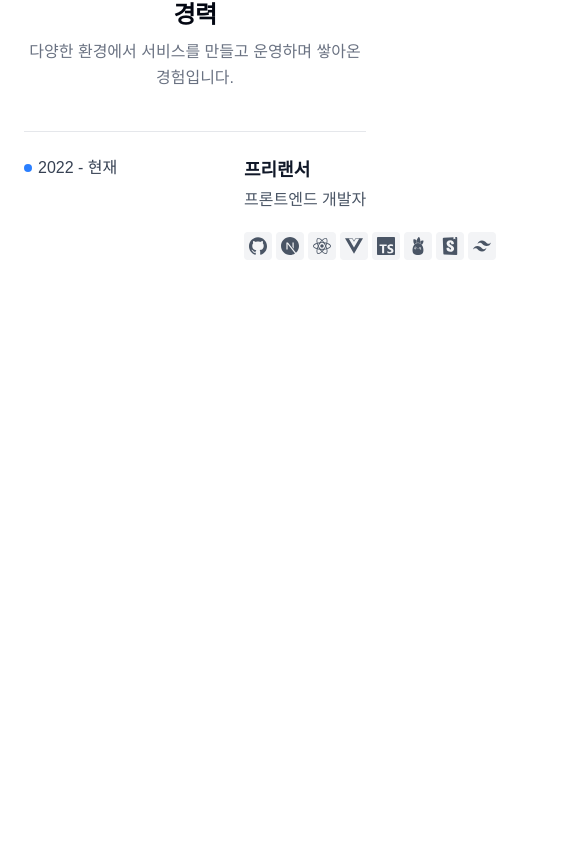
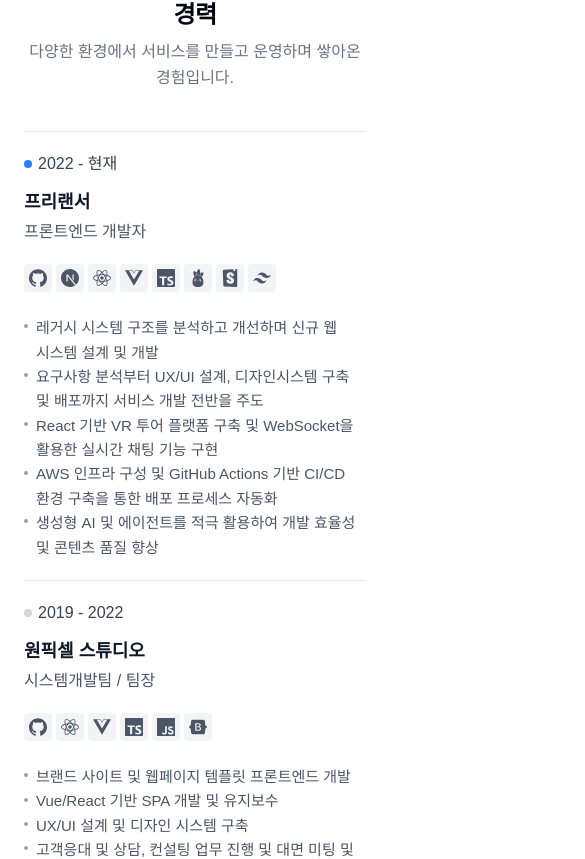
Before and after one commit to sootopia/frontend-soohyun, a Next.js app: page / in a window 390 px wide. Shown: the part 3712-4571 px from the top of the page, 585 px wide, since content can reach past the window. Built offline with nearby package versions, Linux system fonts and the light colour scheme; a web font is replaced by a local one.

Commit message:
feat: 경력 섹션 모바일 대응

```diff
--- a/src/components/sections/Experience.tsx
+++ b/src/components/sections/Experience.tsx
@@ -17,13 +17,13 @@ export function Experience() {
           <div className="flex flex-col max-w-7xl mx-auto border-t border-gray-200">
             {EXPERIENCES.map((item, index) => (
               <Reveal key={item.company} delay={index * 0.08}>
-                <article className="flex py-6 border-b border-gray-200 items-start">
-                  <div className="flex items-center gap-1.5 w-30 shrink-0">
+                <article className="flex flex-col lg:flex-row py-5 md:py-6 border-b border-gray-200 items-stretch lg:items-start">
+                  <div className="flex items-center gap-1.5 lg:w-30 shrink-0">
                     <span className={cn('size-2 rounded-full', item.current ? 'bg-blue-500' : 'bg-gray-300')}></span>
                     <span className="text-base text-gray-700">{item.period}</span>
                   </div>
 
-                  <div className="w-65 shrink-0 ml-25">
+                  <div className="lg:w-65 shrink-0 mt-3 md:mt-4 lg:mt-0 lg:ml-25">
                     <h4 className="text-lg text-gray-900 font-semibold">{item.company}</h4>
                     <p className="text-base text-gray-600 mt-1">{item.role}</p>
                     <ul className="flex flex-wrap mt-5 gap-1">
@@ -35,8 +35,8 @@ export function Experience() {
                     </ul>
                   </div>
 
-                  <div className="flex-1 ml-auto pl-25">
-                    <ul className="text-base leading-relaxed text-gray-600">
+                  <div className="flex-1 mt-6 md:mt-8 lg:mt-0 lg:ml-auto lg:pl-25">
+                    <ul className="text-[15px] md:text-base leading-relaxed text-gray-600 break-keep">
                       {item.highlights.map((highlight) => (
                         <li key={highlight} className="flex gap-2">
                           <span className="mt-[0.55em] size-1 shrink-0 rounded-full bg-gray-400" />
```
